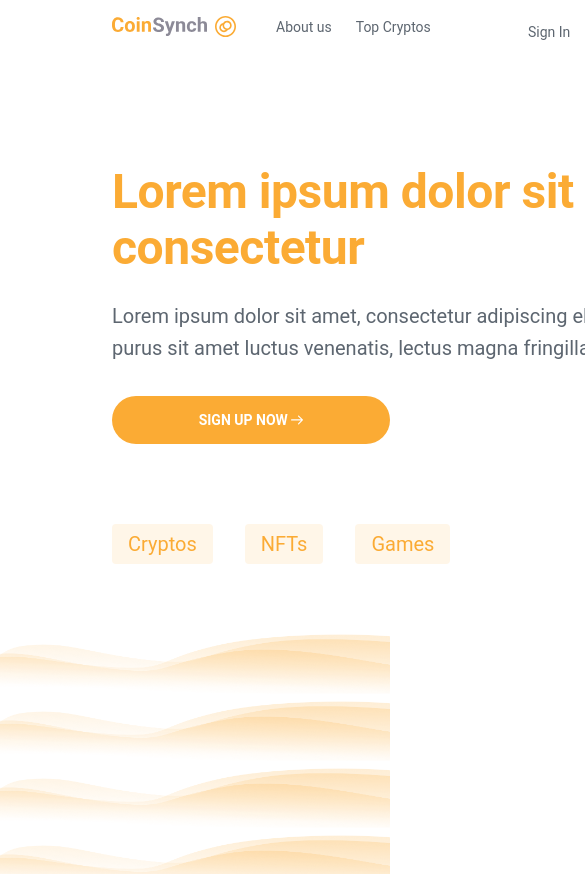
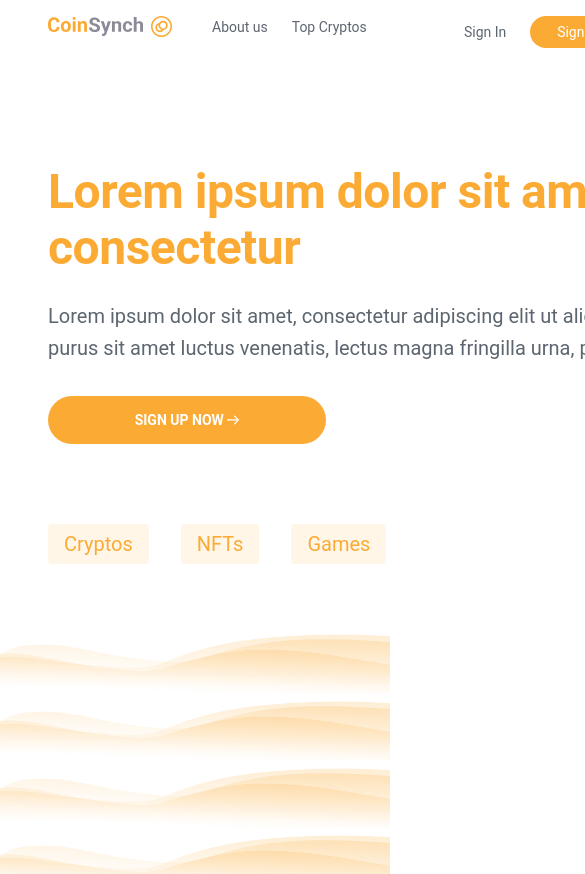
Before and after one commit to paulohfev/coin-synch-app-challenge, a Next.js app: page / in a window 390 px wide. Shown: the top 874 px of the page, 585 px wide, since content can reach past the window. Built offline with nearby package versions, Linux system fonts and the light colour scheme.

Commit message:
Update grid system

```diff
--- a/pages/Home.module.scss
+++ b/pages/Home.module.scss
@@ -1,4 +1,6 @@
 .hero-section {
+  display: flex;
+  flex-direction: column;
   margin-top: 100px;
 
   .hero-header {
--- a/src/components/GridLayout/GridContainer/GridContainer.module.scss
+++ b/src/components/GridLayout/GridContainer/GridContainer.module.scss
@@ -2,5 +2,21 @@
   display: flex;
   flex: 12;
   margin: 0 112px;
-  width: 1216px;
+  max-width: 1216px;
 }
+
+@media screen and (max-width: 768px) {
+  .container {
+    flex: 8;
+    margin: 0 48px;
+    max-width: 672px;
+  }
+}
+
+@media screen and (max-width: 320px) {
+  .container {
+    flex: 4;
+    margin: 0 24px;
+    max-width: 272px;
+  }
+}
```
